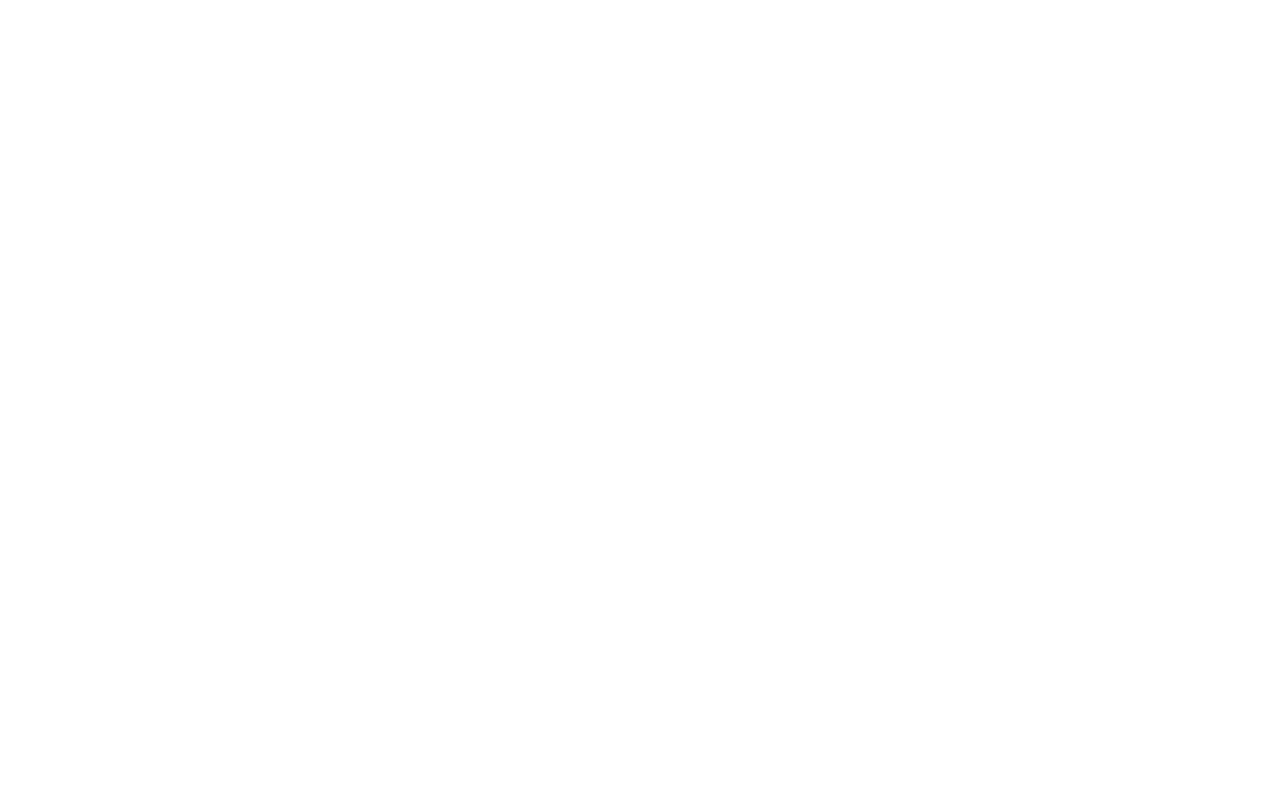
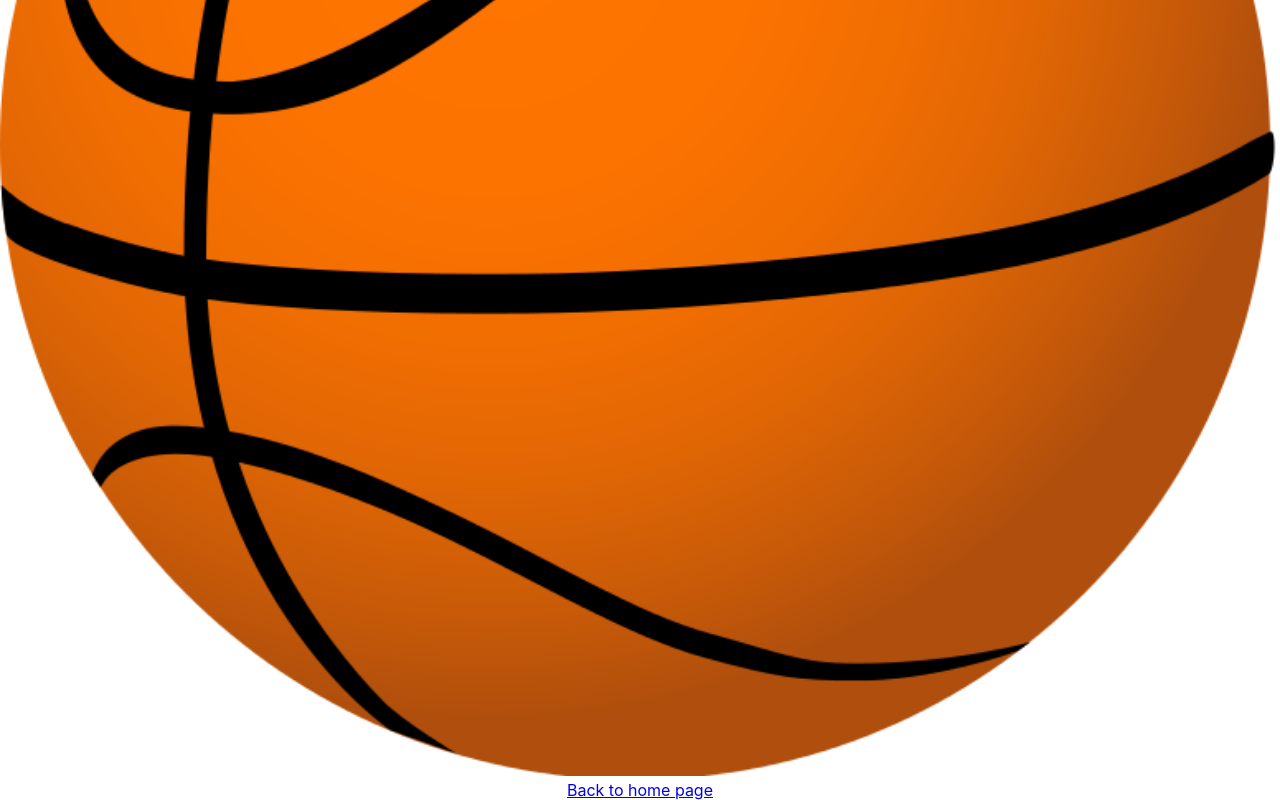
Before and after one commit to mar1n/kodflix1, a React (Create React App) app: page /basketball in a window 1280 px wide. Shown: the part 573-1373 px from the top of the page. Before the commit the page ends 800 px from the top, so only its background shows below. Built offline with nearby package versions, Linux system fonts and the light colour scheme; the HTML template or start-up script is replaced by a standard one.

Commit message:
add own image, details for each category and

```diff
--- a/src/Details.js
+++ b/src/Details.js
@@ -1,5 +1,5 @@
 import React from 'react';
-import { Link } from 'react-router-dom';
+import { Link, Redirect } from 'react-router-dom';
 import getactivity from './activity-get';
 
 export default class Details extends React.Component {
@@ -19,12 +19,23 @@
             this.setState({ sport });
     }
     render() {
+        if(this.state.sport === undefined) {
+                return <Redirect to='/not-found' />;
+        } else {
+        return(
+                <div>
+                    <h1>{this.state.sport.name}</h1>
+                    <div>{this.state.sport.details}</div>
+                    <img
+                        src={this.state.sport.logo}
+                        alt={this.state.sport.name} />
+                    <Link to='/'>
+                        Back to home page
+                    </Link>
+                </div>
+            );
+        }
 
-        return(
-            <Link to='/'>
-                <h1>{this.state.sport.name}</h1>
-            </Link>
-        );
     }
 }
 
--- a/src/activity-get.js
+++ b/src/activity-get.js
@@ -7,7 +7,7 @@
 
 export default function getActivity() {
     return [
-      {id: 'football', name: 'Football', logo: football},
+      {id: 'football', name: 'Football', logo: football, details:'Football is a family of team sports that involve, to varying degrees, kicking a ball to score a goal. Unqualified, the word football normally means the form of football that is the most popular where the word is used. Sports commonly called football include association football (known as soccer in some countries); gridiron football (specifically American football or Canadian football); Australian rules football; rugby football (either rugby league or rugby union); and Gaelic football.[1][2] These various forms of football are known as football codes.'},
       {id: 'basketball', name: 'Basketball', logo: basketball},
       {id: 'rugby', name: 'Rugby', logo: rugby},
       {id: 'tennis', name: 'Tennis', logo: tennis},
```
